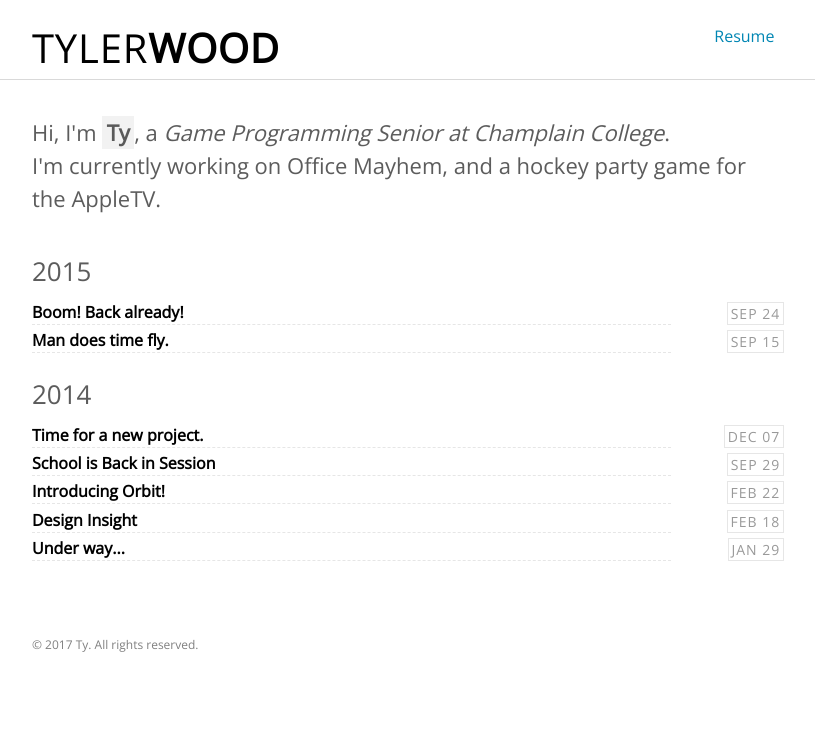
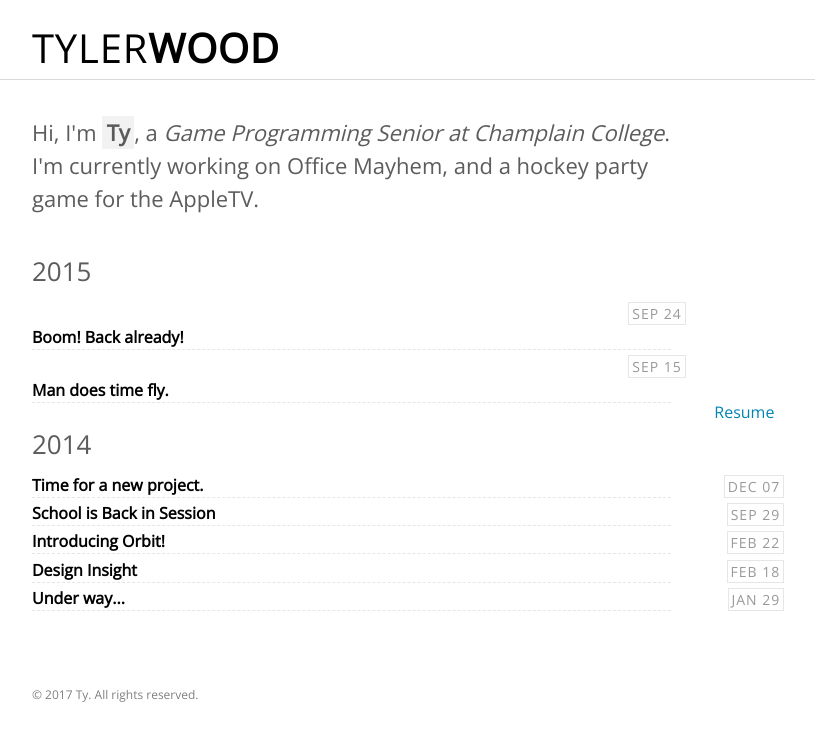
Before and after one commit to tyskwo/portfolio, a Jekyll site: the page built from index.html, in a window 1280 px wide. Shown: the top 741 px of the page, without its empty margins (232-1047 px from the left). Built offline with Jekyll 4.4.1, drawn with Linux system fonts in a browser that asks for light colours; some web fonts are replaced.

Commit message:
[FIX] nav bar, post buttons.

```diff
--- a/assets/scss/_layout.scss
+++ b/assets/scss/_layout.scss
@@ -113,6 +113,7 @@ hr {
   position: relative;
   pointer-events: all;
   cursor: pointer;
+  padding-top: 50%;
 
   li {
     display: inline-block;
@@ -291,9 +292,10 @@ hr {
 }
 
 .PageNavigation {
+  padding-top: 30px;
   font-size: 14px;
   display: block;
-  width: auto;
+  width: 100%;
   overflow: hidden;
 }
 
```
